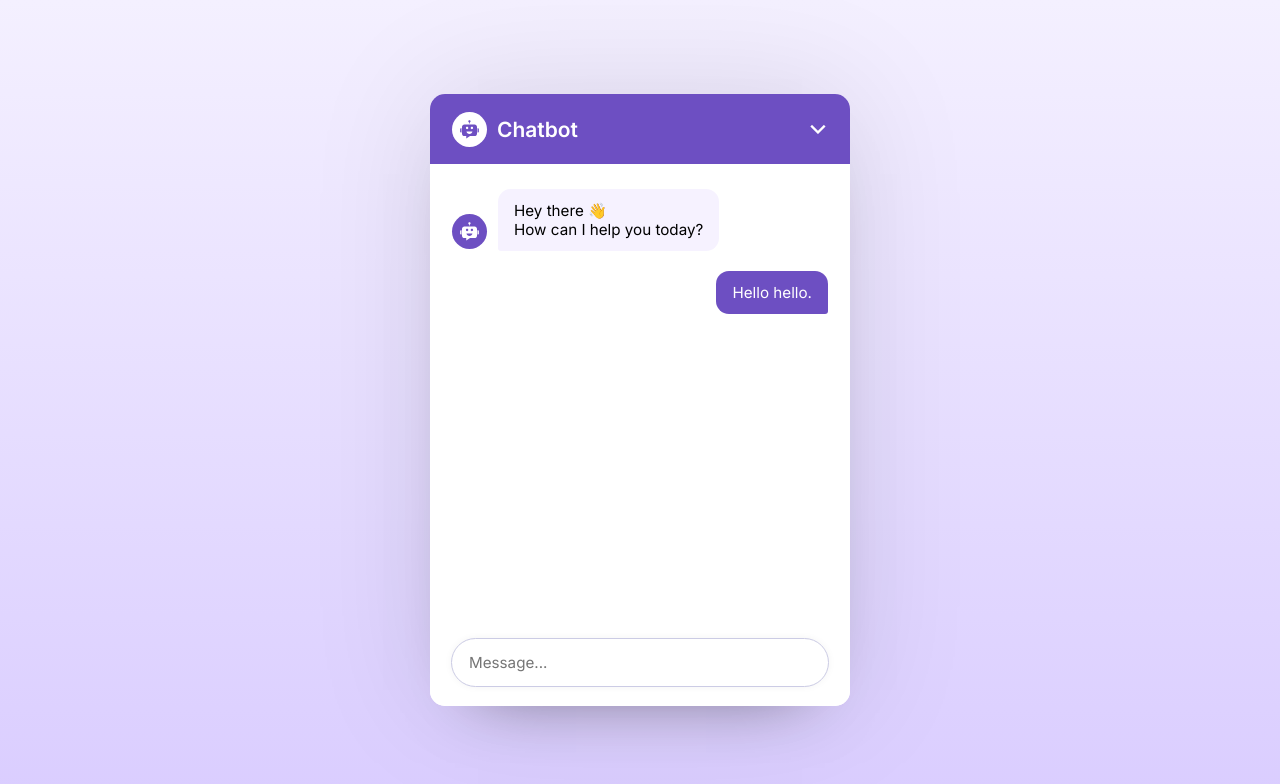
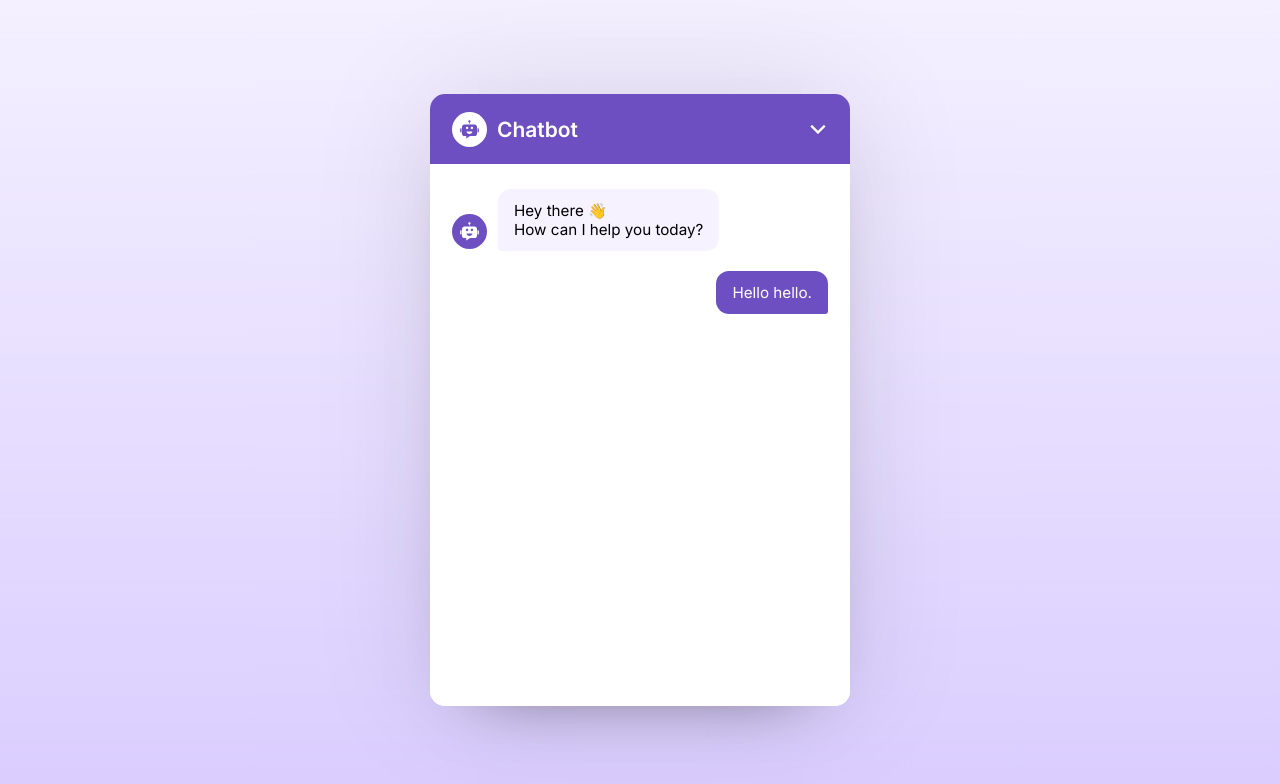
Before and after one commit to emmanuellekamwa/AI-Chatbot, a React (Vite) app: page / in a window 1280 px wide. Shown: the top 784 px of the page. Built offline with nearby package versions, Linux system fonts and the light colour scheme.

Commit message:
Turned chat form into it's own component

```diff
--- a/src/App.jsx
+++ b/src/App.jsx
@@ -22,10 +22,6 @@ const App = () => {
         </div>
       </div>
       <div className="chat-footer">
-        <form action="#" className="chat-form">
-          <input type="text" placeholder="Message..." className="message-input" required/>
-          <button className="material-symbols-outlined">arrow_upward</button>
-        </form>
       </div>
     </div>
   </div>;
```
Also changed, not shown: src/components/ChatForm.jsx (added, +10 -0 lines).
